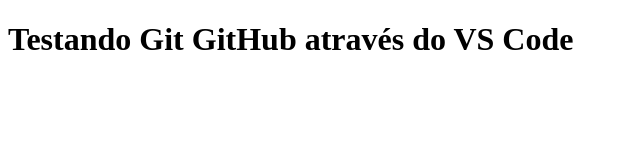
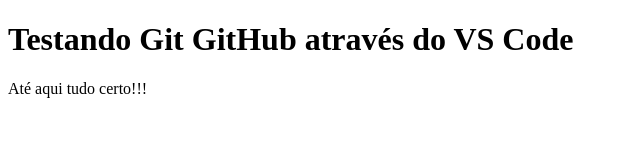
Before and after one commit to Nick1em/github-teste, a plain HTML site: page index.html in a window 1280 px wide. Shown: the whole page, without its empty margins (0-640 px from the left). Drawn offline with Linux system fonts and the light colour scheme.

Commit message:
Testando acrescentando um <p>

```diff
--- a/index.html
+++ b/index.html
@@ -7,5 +7,6 @@
 </head>
 <body>
     <h1> Testando Git GitHub através do VS Code</h1>
+    <p>Até aqui tudo certo!!!</p>
 </body>
 </html>
```
